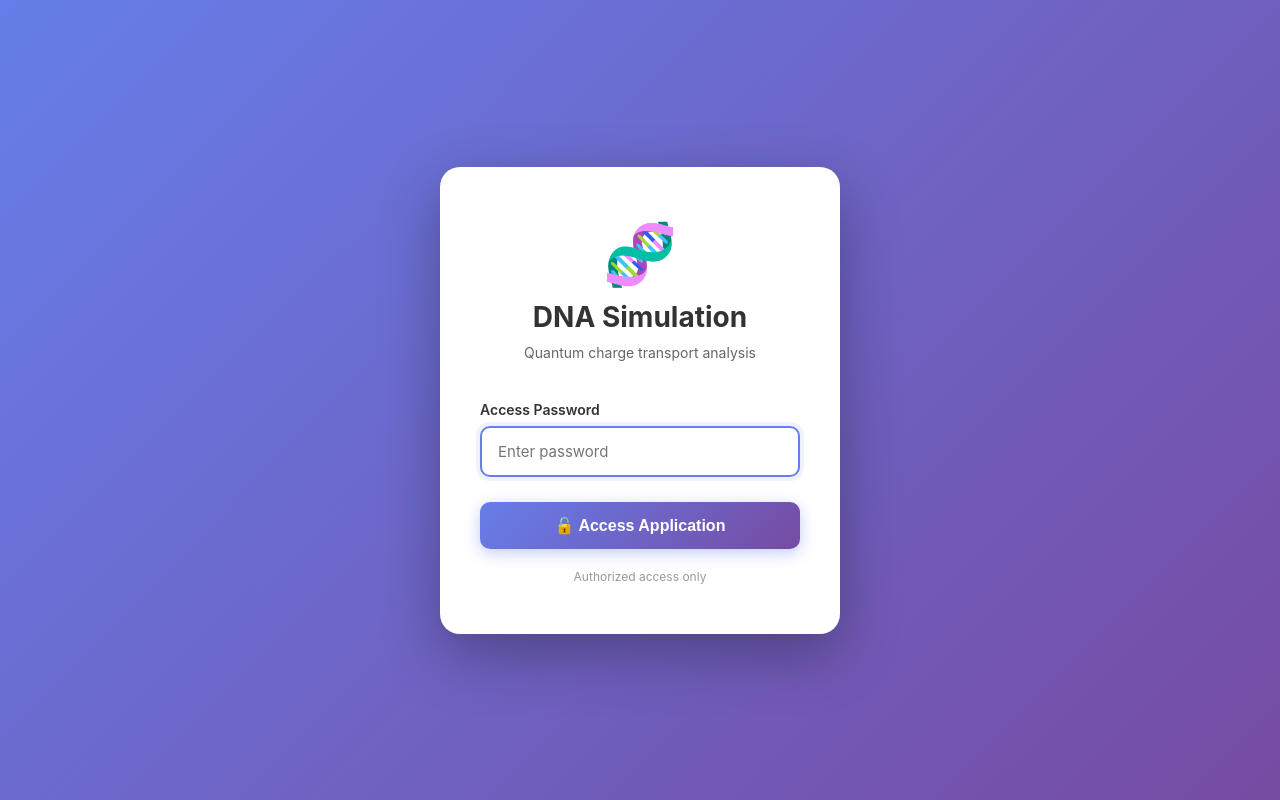
After one commit to paulbanev/DNA_experiment, a Flask app: page /login in a window 1280 px wide. The commit adds this page. Run offline with Flask 3, Linux system fonts and the light colour scheme.

Commit message:
loginpage

```diff
--- /dev/null
+++ b/python/templates/login.html
@@ -0,0 +1,191 @@
+<!DOCTYPE html>
+<html lang="en">
+
+<head>
+    <meta charset="UTF-8">
+    <meta name="viewport" content="width=device-width, initial-scale=1.0">
+    <title>Login - DNA Transport Simulation</title>
+    <style>
+        * {
+            margin: 0;
+            padding: 0;
+            box-sizing: border-box;
+        }
+
+        body {
+            font-family: 'Inter', -apple-system, BlinkMacSystemFont, 'Segoe UI', Roboto, sans-serif;
+            background: linear-gradient(135deg, #667eea 0%, #764ba2 100%);
+            min-height: 100vh;
+            display: flex;
+            align-items: center;
+            justify-content: center;
+            padding: 20px;
+        }
+
+        .login-container {
+            background: white;
+            border-radius: 20px;
+            box-shadow: 0 20px 60px rgba(0, 0, 0, 0.3);
+            padding: 50px 40px;
+            width: 100%;
+            max-width: 400px;
+            animation: slideIn 0.5s ease-out;
+        }
+
+        @keyframes slideIn {
+            from {
+                opacity: 0;
+                transform: translateY(-20px);
+            }
+
+            to {
+                opacity: 1;
+                transform: translateY(0);
+            }
+        }
+
+        .logo {
+            text-align: center;
+            margin-bottom: 30px;
+        }
+
+        .logo-icon {
+            font-size: 60px;
+            margin-bottom: 10px;
+        }
+
+        h1 {
+            color: #333;
+            font-size: 28px;
+            font-weight: 700;
+            text-align: center;
+            margin-bottom: 10px;
+        }
+
+        .subtitle {
+            color: #666;
+            text-align: center;
+            margin-bottom: 40px;
+            font-size: 14px;
+        }
+
+        .form-group {
+            margin-bottom: 25px;
+        }
+
+        label {
+            display: block;
+            color: #333;
+            font-weight: 600;
+            margin-bottom: 8px;
+            font-size: 14px;
+        }
+
+        input[type="password"] {
+            width: 100%;
+            padding: 14px 16px;
+            border: 2px solid #e0e0e0;
+            border-radius: 10px;
+            font-size: 15px;
+            transition: all 0.3s ease;
+            font-family: inherit;
+        }
+
+        input[type="password"]:focus {
+            outline: none;
+            border-color: #667eea;
+            box-shadow: 0 0 0 4px rgba(102, 126, 234, 0.1);
+        }
+
+        .btn-login {
+            width: 100%;
+            padding: 14px;
+            background: linear-gradient(135deg, #667eea 0%, #764ba2 100%);
+            color: white;
+            border: none;
+            border-radius: 10px;
+            font-size: 16px;
+            font-weight: 600;
+            cursor: pointer;
+            transition: all 0.3s ease;
+            box-shadow: 0 4px 15px rgba(102, 126, 234, 0.4);
+        }
+
+        .btn-login:hover {
+            transform: translateY(-2px);
+            box-shadow: 0 6px 20px rgba(102, 126, 234, 0.6);
+        }
+
+        .btn-login:active {
+            transform: translateY(0);
+        }
+
+        .error {
+            background: #fee;
+            border: 2px solid #fcc;
+            color: #c33;
+            padding: 12px 16px;
+            border-radius: 10px;
+            margin-bottom: 20px;
+            font-size: 14px;
+            text-align: center;
+            animation: shake 0.5s ease;
+        }
+
+        @keyframes shake {
+
+            0%,
+            100% {
+                transform: translateX(0);
+            }
+
+            25% {
+                transform: translateX(-10px);
+            }
+
+            75% {
+                transform: translateX(10px);
+            }
+        }
+
+        .info-text {
+            text-align: center;
+            color: #999;
+            font-size: 12px;
+            margin-top: 20px;
+        }
+    </style>
+</head>
+
+<body>
+    <div class="login-container">
+        <div class="logo">
+            <div class="logo-icon">🧬</div>
+            <h1>DNA Simulation</h1>
+            <p class="subtitle">Quantum charge transport analysis</p>
+        </div>
+
+        {% if error %}
+        <div class="error">
+            {{ error }}
+        </div>
+        {% endif %}
+
+        <form method="POST" action="/login">
+            <div class="form-group">
+                <label for="password">Access Password</label>
+                <input type="password" id="password" name="password" placeholder="Enter password" required autofocus>
+            </div>
+
+            <button type="submit" class="btn-login">
+                🔓 Access Application
+            </button>
+        </form>
+
+        <p class="info-text">
+            Authorized access only
+        </p>
+    </div>
+</body>
+
+</html>
--- a/python/web_app.py
+++ b/python/web_app.py
@@ -12,7 +12,8 @@ Features:
 - Results visualization and download
 """
 
-from flask import Flask, render_template, request, jsonify, send_file, send_from_directory
+from flask import Flask, render_template, request, jsonify, send_file, send_from_directory, session, redirect, url_for
+from functools import wraps
 import os
 import json
 import uuid
@@ -24,8 +25,11 @@ import subprocess
 import sys
 
 app = Flask(__name__)
-app.config['SECRET_KEY'] = 'dna-simulation-secret-key-change-in-production'
+app.config['SECRET_KEY'] = os.environ.get('FLASK_SECRET_KEY', 'dna-simulation-secret-key-change-in-production')
 app.config['MAX_CONTENT_LENGTH'] = 16 * 1024 * 1024  # 16MB max upload
+
+# Authentication configuration
+ACCESS_PASSWORD = "sweppesportokal1!"
 
 # Simulation job storage (in-memory for now, could use Redis/DB for production)
 jobs = {}
@@ -35,6 +39,15 @@ jobs_lock = threading.Lock()
 BASE_DIR = Path(__file__).parent
 RESULTS_DIR = BASE_DIR.parent / 'results'
 PYTHON_EXECUTABLE = sys.executable
+
+def login_required(f):
+    """Decorator to protect routes with authentication"""
+    @wraps(f)
+    def decorated_function(*args, **kwargs):
+        if not session.get('authenticated'):
+            return redirect(url_for('login'))
+        return f(*args, **kwargs)
+    return decorated_function
 
 def run_simulation_background(job_id, params):
     """Run simulation in background thread"""
@@ -105,12 +118,36 @@ def run_simulation_background(job_id, params):
             jobs[job_id]['error'] = str(e)
             jobs[job_id]['completed_at'] = datetime.now().isoformat()
 
+@app.route('/login', methods=['GET', 'POST'])
+def login():
+    """Login page"""
+    if session.get('authenticated'):
+        return redirect(url_for('index'))
+
+    if request.method == 'POST':
+        password = request.form.get('password', '')
+        if password == ACCESS_PASSWORD:
+            session['authenticated'] = True
+            return redirect(url_for('index'))
+        else:
+            return render_template('login.html', error='Incorrect password. Please try again.')
+
+    return render_template('login.html')
+
+@app.route('/logout')
+def logout():
+    """Logout and clear session"""
+    session.clear()
+    return redirect(url_for('login'))
+
 @app.route('/')
+@login_required
 def index():
     """Main page with simulation form"""
     return render_template('index.html')
 
 @app.route('/api/simulate', methods=['POST'])
+@login_required
 def simulate():
     """Start a new simulation"""
     try:
@@ -157,6 +194,7 @@ def simulate():
         return jsonify({'error': str(e)}), 500
 
 @app.route('/api/status/<job_id>')
+@login_required
 def status(job_id):
     """Get simulation status"""
     with jobs_lock:
@@ -168,6 +206,7 @@ def status(job_id):
     return jsonify(job)
 
 @app.route('/api/jobs')
+@login_required
 def list_jobs():
     """List all jobs"""
     with jobs_lock:
@@ -188,6 +227,7 @@ def list_jobs():
     return jsonify(job_list)
 
 @app.route('/api/download/<job_id>/<filename>')
+@login_required
 def download(job_id, filename):
     """Download result file"""
     with jobs_lock:
@@ -214,6 +254,7 @@ def download(job_id, filename):
         return jsonify({'error': 'File not found'}), 404
 
 @app.route('/results/<job_id>')
+@login_required
 def results(job_id):
     """Results page"""
     return render_template('results.html', job_id=job_id)
```
Also changed, not shown: python/templates/index.html (+22 -12 lines).
